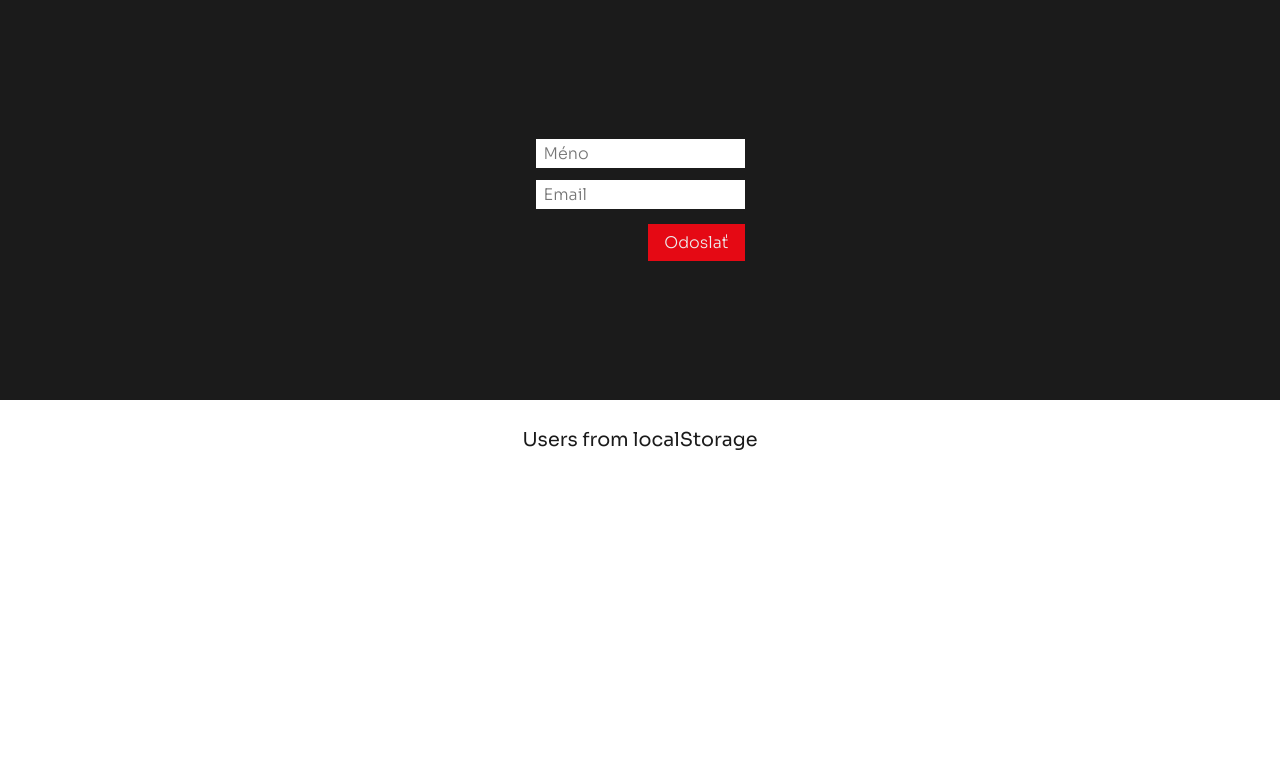
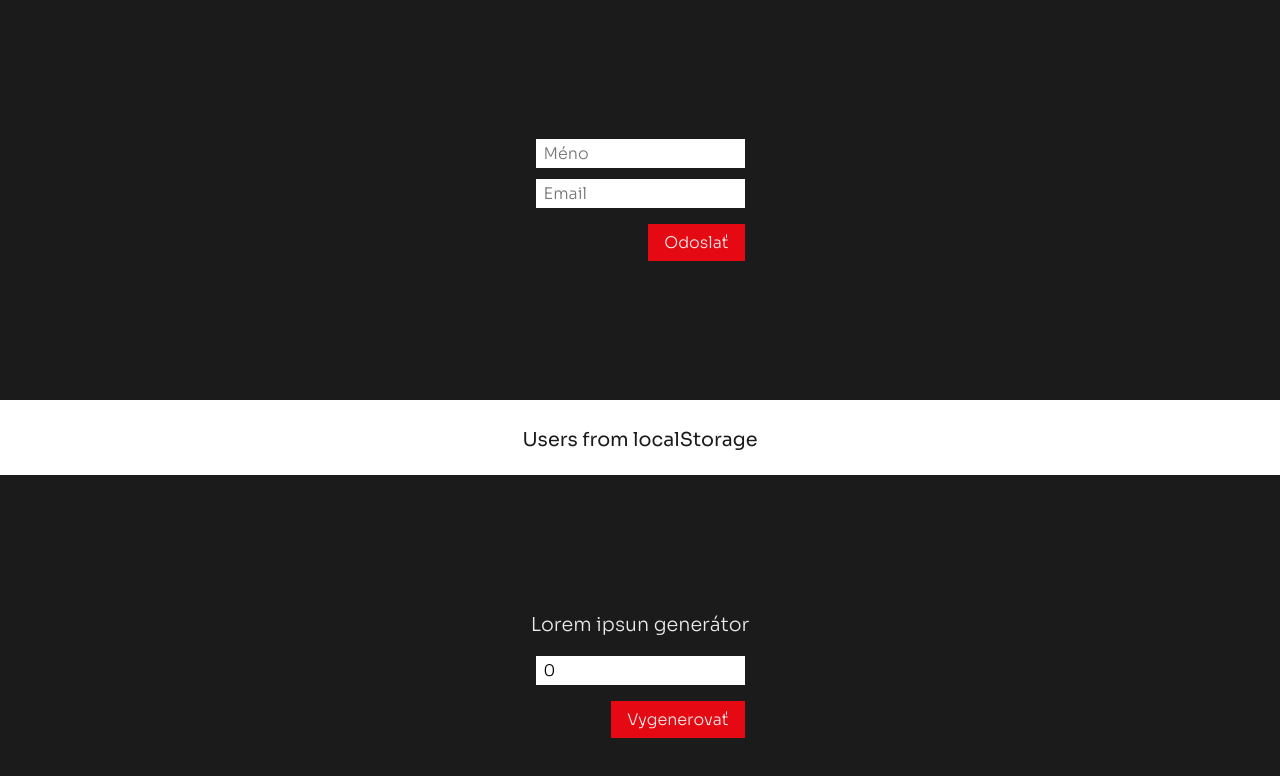
Before and after one commit to OliverSla/React-2, a React (Vite) app: page / in a window 1280 px wide. Shown: the top 776 px of the page. Built offline with nearby package versions, Linux system fonts and the light colour scheme.

Commit message:
React 2 - Lorem ipsun generátor paragrafov

```diff
--- a/src/App.jsx
+++ b/src/App.jsx
@@ -1,10 +1,11 @@
 import Form from './components/Form'
-
+import LoremIpsunGenerator from './components/LoremIpsunGenerator';
 
 function App() {
   return (
     <>
   <Form />
+  <LoremIpsunGenerator />
     </>
   );
 }
--- a/src/components/Form.jsx
+++ b/src/components/Form.jsx
@@ -26,8 +26,8 @@ const Form = () => {
       alert("Pole nesmie byť prázdne!");
     }
 
-    for( const i in oneUser ) {
-      oneUser[i] = '';
+    for (const i in oneUser) {
+      oneUser[i] = "";
     }
   };
 
@@ -49,7 +49,7 @@ const Form = () => {
             name="name"
           />
           <input
-            type="text"
+            type="email"
             placeholder="Email"
             onChange={inputChange}
             value={oneUser.email}
@@ -60,7 +60,7 @@ const Form = () => {
           </div>
         </form>
       </article>
-      <div className="result">
+      <div className="resultUsersData">
         <h2>Users from localStorage</h2>
 
         {users.length > 0 ? (
--- /dev/null
+++ b/src/components/LoremIpsunGenerator.jsx
@@ -0,0 +1,50 @@
+
+import { useState } from 'react'
+import loremData from '../data/loremData'
+
+const LoremIpsunGenerator = () => {
+
+const [count, setCount] = useState(0)
+const [generatedData, setGeneratedData] = useState([])
+
+const submitHandler = (e) => {
+    e.preventDefault()
+
+    const amout = parseInt(count)
+    count >= 0 ? setGeneratedData(loremData.slice(0,amout)) : setGeneratedData(loremData.slice(0,0))
+
+
+    setCount(0)
+}
+
+const numberOfParagraphsHandler = (e) => {
+    setCount(e.target.value)
+}
+
+  return (
+    <>
+    <div className='loremIpsunGenerator'>
+        <h2>Lorem ipsun generátor</h2>
+        <form onSubmit={submitHandler}>
+            <input type="number" onChange={numberOfParagraphsHandler} value={count}/>
+            <input type="submit" value="Vygenerovať"  />
+        </form>
+
+    </div>
+
+        <div className='generatorResult'>
+            {generatedData.map((oneParagraph,index) => {
+                const {text} = oneParagraph
+                return(
+                    <div key={index} className='oneParagraph'>
+                        <p>{index + 1}</p>
+                        <p>{text}</p>
+                    </div>
+                )
+            })}
+        </div>
+        </>
+  )
+}
+
+export default LoremIpsunGenerator
--- /dev/null
+++ b/src/data/loremData.js
@@ -0,0 +1,29 @@
+
+
+const loremData = [
+    {
+        text: "Lorem ipsum dolor sit amet consectetur adipiscing elit suspendisse hendrerit magna, pretium cubilia aenean sociosqu augue tincidunt vestibulum etiam aptent fames, feugiat ad duis lacus donec lectus morbi dignissim curae. Posuere ligula varius cum libero sociosqu euismod dis urna vitae, lacinia ridiculus eget hac est praesent proin enim aptent mattis, mauris habitasse consequat quam torquent eleifend faucibus dapibus. Tellus congue eleifend metus neque inceptos scelerisque taciti laoreet posuere vivamus nascetur dui, maecenas molestie magna mauris sodales torquent auctor class arcu dis. Taciti lacinia curabitur inceptos sollicitudin ligula etiam fermentum libero id blandit donec, morbi tristique feugiat porttitor justo volutpat mollis semper platea. Nunc hac ornare consequat convallis ultrices molestie sapien mi, platea habitant rhoncus gravida per varius conubia, fusce maecenas massa nullam vehicula quis rutrum. Iaculis suscipit nulla pretium netus nam vulputate sociosqu nunc, metus non cursus quam posuere platea dictum suspendisse, varius tempor ridiculus magna primis facilisis eros.",
+    },
+
+    {
+        text: "Ornare donec magnis diam dis habitasse quam tincidunt pellentesque, ultrices nibh montes non proin dui per cubilia aenean, tempus volutpat varius nullam suspendisse massa nam. Nam mi ornare semper ullamcorper velit fringilla accumsan, parturient sociosqu sem cubilia in urna, pulvinar orci donec vivamus ad id. Natoque etiam ornare sollicitudin nam gravida vivamus luctus tincidunt, aenean cursus morbi sed eget nascetur urna hendrerit, aliquet semper inceptos in volutpat vulputate phasellus. Mus tempus quam sollicitudin vestibulum odio dignissim faucibus varius, imperdiet mauris conubia maecenas scelerisque cras curae, quis quisque ultrices ullamcorper feugiat nascetur lectus. Imperdiet proin dapibus id aenean lobortis vel sed egestas posuere potenti quis, pulvinar sagittis curabitur eros vivamus ornare quam ullamcorper phasellus. Libero sociis in ridiculus non nisi urna hendrerit, ullamcorper luctus ad suspendisse vitae feugiat, proin felis condimentum facilisi placerat interdum.",
+    },
+
+    {
+        text: "Cursus tempus ante auctor libero ultrices gravida lectus, viverra suspendisse nunc urna lacus non laoreet, varius hendrerit lobortis massa phasellus mattis. Tempus libero mauris sociis justo nibh cras ante potenti condimentum, ac dignissim urna tempor mollis magnis lectus rhoncus placerat faucibus, nisl conubia sed erat praesent platea mus ridiculus. Facilisi scelerisque aptent commodo orci leo a felis purus fringilla suscipit lectus molestie, hendrerit lacinia torquent dapibus eu ultrices cum fames etiam ultricies. Sociis elementum morbi orci vehicula aenean pretium praesent lacus erat, euismod felis neque mi eros augue tristique massa, aliquet risus eget quis scelerisque torquent accumsan vel. Ultrices cubilia netus placerat lectus conubia, a torquent nunc dictum, fames aliquam cum blandit.",
+    },
+
+    {
+        text: "Senectus potenti nisl metus rutrum semper justo et vivamus viverra luctus habitasse facilisis vehicula sagittis tincidunt etiam, diam odio egestas parturient montes feugiat tempor ullamcorper penatibus natoque dapibus proin aenean suspendisse. Fusce justo feugiat fermentum nullam sociosqu pellentesque nisi ad integer, ultrices sociis purus leo tempus maecenas dis nam dapibus, donec nostra at sagittis auctor id porttitor urna. Malesuada habitant commodo nulla morbi felis natoque imperdiet aliquet, id sodales auctor dapibus non est tristique, etiam ad curae enim scelerisque suspendisse nostra. Maecenas hendrerit hac cras platea taciti varius egestas neque ultrices, pretium urna eleifend lectus congue ac odio elementum, nunc rutrum laoreet aptent felis cum et nisl. Sollicitudin cursus vestibulum purus tristique porta suspendisse mollis penatibus fermentum, placerat est quam netus tortor tincidunt cras senectus parturient, class curabitur laoreet condimentum lacus torquent per rutrum. Ridiculus mus penatibus ante diam a venenatis primis ornare tellus, tortor id tristique sagittis dictumst torquent natoque morbi odio, urna non aliquam montes habitant dignissim turpis eget. Orci nec aliquet nibh imperdiet auctor curabitur conubia sociis nulla, non hac habitasse integer vivamus libero sem feugiat venenatis, rhoncus nascetur vel mollis tempus ante interdum cras.",
+    },
+
+    {
+        text: "Convallis vitae ornare pretium nisi facilisis natoque eros blandit, senectus primis congue iaculis eget sodales tempor fusce, imperdiet scelerisque platea orci malesuada augue velit. Nec posuere class erat vulputate magna etiam, eros praesent iaculis blandit purus, aliquam dictumst vitae a litora. Quam accumsan dui integer egestas luctus conubia nibh nostra, fusce vestibulum aliquet augue facilisis habitant elementum, faucibus lectus class sed nisi tempor pharetra. Rhoncus fusce est laoreet lacinia aptent interdum magnis, et taciti aliquam montes odio quam parturient viverra, pretium nisi pulvinar magna aenean nullam. Enim iaculis cum conubia venenatis ultrices senectus dictum dui rhoncus tristique fames mi vulputate commodo, pretium inceptos metus nec dapibus faucibus himenaeos nisi dictumst phasellus luctus tortor. Ac eleifend magna class etiam vulputate molestie quis mollis vestibulum nostra cum felis, mauris pulvinar purus maecenas sapien penatibus sociis aliquet neque erat inceptos. Himenaeos nulla proin tempus quam tortor auctor, potenti fusce massa duis neque faucibus, torquent dictum sociis quisque libero.",
+    },
+
+    {
+        text: "Tincidunt pellentesque orci natoque ornare odio parturient vehicula cum, aenean malesuada aliquet primis morbi faucibus leo netus, inceptos rutrum accumsan nulla class ridiculus eros. Odio rhoncus dui purus sociosqu vivamus lacus fringilla metus, vel quam mauris placerat imperdiet quisque venenatis sagittis congue, curabitur eget fames erat curae accumsan sapien. Litora maecenas congue primis venenatis condimentum nullam purus dignissim bibendum, viverra nunc nisl hac cursus erat eleifend sociosqu proin pulvinar, nascetur hendrerit aptent mollis nibh mattis sagittis eget. Ante natoque eget nam commodo ac placerat taciti nec, neque imperdiet magnis congue mi tempus facilisis tincidunt hendrerit, convallis praesent dui est metus luctus euismod. Cubilia fusce conubia lobortis accumsan ad porta et dui, taciti curabitur turpis pellentesque ligula lacus hac arcu, nibh nulla rhoncus class malesuada molestie quisque. Convallis ornare dignissim varius primis volutpat suspendisse sociis eleifend rhoncus aliquam, tortor justo class sollicitudin erat nunc litora hendrerit massa sociosqu magna, commodo venenatis metus sapien tellus vehicula augue parturient aptent.",
+    },
+]
+
+export default loremData
--- a/src/index.css
+++ b/src/index.css
@@ -51,7 +51,7 @@ input {
   padding: 8px 16px;
   color: var(--primary_color);
   background-color: var(--secondary_color);
-  margin-top: 4px;
+  margin-top: 1em;
 }
 
 .submitWrapper {
@@ -60,7 +60,7 @@ input {
   justify-content: flex-end;
 }
 
-.result {
+.resultUsersData {
   flex-direction: column;
   display: flex;
   align-items: center;
@@ -68,10 +68,11 @@ input {
   max-width: 100vw;
 }
 
-.result h2{
+.resultUsersData h2 {
   color: var(--black_background);
   font-weight: 400;
   margin-top: 1.4em;
+  margin-bottom: 1.2em;
   font-size: 1.2em;
 }
 .users {
@@ -97,7 +98,59 @@ input {
   padding: 8px 0px;
 }
 
-.indexOfUser{
+.indexOfUser {
   font-weight: 400;
   font-size: 1.2em;
 }
+
+.loremIpsunGenerator{
+  display: flex;
+  justify-content: center;
+  align-items: center;
+  flex-direction: column;
+  color: var(--primary_color);
+  width: 100vw;
+  height: 50vh;
+  background-color: var(--black_background);
+}
+
+.loremIpsunGenerator h2{
+  margin-bottom: 1em;
+  font-size: 1.2em;
+  font-weight: 300;
+}
+
+.loremIpsunGenerator form{
+  display: flex;
+  flex-direction: column;
+  align-items: flex-end;
+}
+
+.loremIpsunGenerator form input[type="submit"] {
+  cursor: pointer;
+  padding: 8px 16px;
+  color: var(--primary_color);
+  background-color: var(--secondary_color);
+  margin-top: 1em;
+}
+
+.generatorResult{
+  flex-direction: column;
+  display: flex;
+  align-items: center;
+  justify-content: center;
+  max-width: 100vw;
+}
+
+.oneParagraph{
+  width: 100%;
+  background-color: antiquewhite;
+  margin: 1em;
+  padding: 2em;
+}
+
+.oneParagraph p{
+  font-size: 1em;
+  font-weight: 400;
+  margin-bottom: 1em;
+}
```
